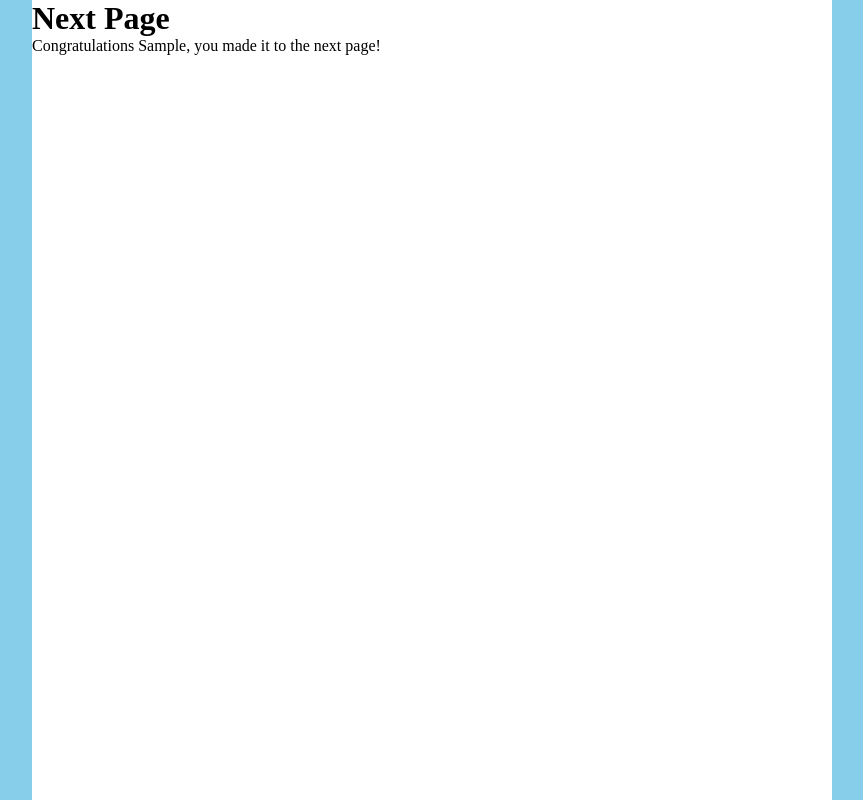
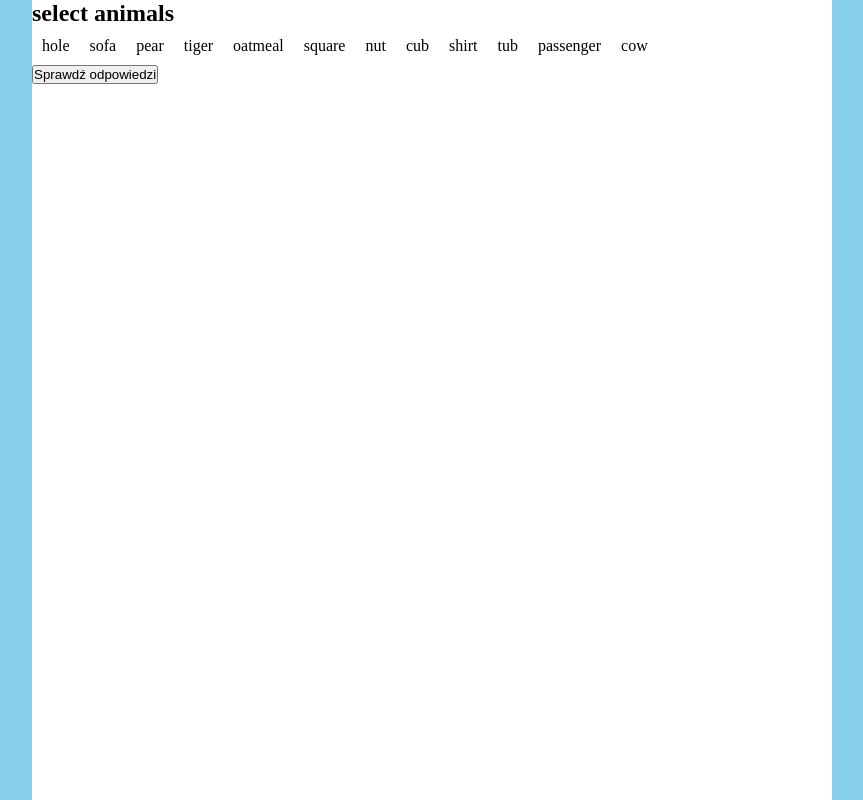
Before and after one commit to Zasada94/findwordsSPA, a React (Vite) app: page /gamePage in a window 1280 px wide. Both pictures are taken after typing "Sample" into the empty fields and a click on the button "PLAY". Shown: the whole page, without its empty margins (208-1071 px from the left). Built offline with nearby package versions, Linux system fonts and the light colour scheme.

Commit message:
first version of game added

```diff
--- a/src/pages/gamePage.jsx
+++ b/src/pages/gamePage.jsx
@@ -1,14 +1,73 @@
-import React from "react";
 import { useParams } from "react-router-dom";
+import React, { useState } from "react";
 
-function GamePage() {
-	const { name } = useParams();
+const API = {
+	question: "select animals",
+	all_words: [
+		"hole",
+		"sofa",
+		"pear",
+		"tiger",
+		"oatmeal",
+		"square",
+		"nut",
+		"cub",
+		"shirt",
+		"tub",
+		"passenger",
+		"cow",
+	],
+	good_words: ["tiger", "cow"],
+};
+
+const GamePage = () => {
+	const [selectedWords, setSelectedWords] = useState([]);
+	const [showAnswers, setShowAnswers] = useState(false);
+
+	const handleWordClick = (word) => {
+		if (selectedWords.includes(word)) {
+			setSelectedWords(selectedWords.filter((w) => w !== word));
+		} else {
+			setSelectedWords([...selectedWords, word]);
+		}
+	};
+
+	const checkAnswers = () => {
+		setShowAnswers(true);
+	};
+
+	const renderWord = (word) => {
+		const isGood = API.good_words.includes(word);
+		const isSelected = selectedWords.includes(word);
+		const isAnswer = showAnswers;
+
+		return (
+			<span
+				key={word}
+				onClick={() => handleWordClick(word)}
+				style={{
+					display: "inline-block",
+					padding: "5px",
+					margin: "5px",
+					backgroundColor: isSelected ? "lightblue" : "white",
+					borderRadius: "5px",
+					cursor: "pointer",
+					color: isSelected && isAnswer ? (isGood ? "green" : "red") : "black",
+				}}
+			>
+				{word}
+			</span>
+		);
+	};
+
 	return (
 		<div>
-			<h1>Next Page</h1>
-			<p>Congratulations {name}, you made it to the next page!</p>
+			<h2>{API.question}</h2>
+			<div>{API.all_words.map((word) => renderWord(word))}</div>
+			<button onClick={checkAnswers}>Sprawdź odpowiedzi</button>
+			{showAnswers}
 		</div>
 	);
-}
+};
 
 export default GamePage;
```
